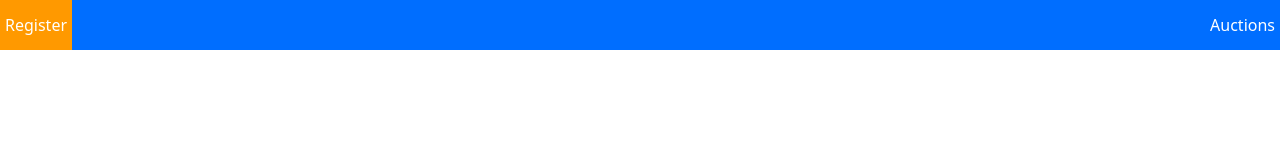
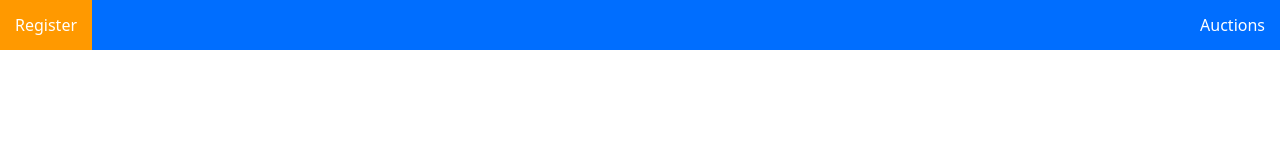
Before and after one commit to RobertDragoi/E-Bid, a React (Create React App) app in the folder client/: page / in a window 1280 px wide. Shown: the top 160 px of the page. Built offline with nearby package versions, Linux system fonts and the light colour scheme.

Commit message:
Improve navbar functionality

```diff
--- a/client/src/components/Navbar/Navbar.js
+++ b/client/src/components/Navbar/Navbar.js
@@ -1,14 +1,22 @@
 import React from "react";
 import { NavLink } from "react-router-dom";
+import { useSelector } from "react-redux";
 import "./Navbar.scss";
 const Navbar = () => {
+  const { isAuthenticated, user } = useSelector((state) => state.user);
   return (
     <div className="navbar-container">
       <div className="navbar-container-left">
         <div className="navbar-item">
-          <NavLink className="navbar-link" to="/register">
-            Register
-          </NavLink>
+          {isAuthenticated ? (
+            <NavLink className="navbar-link" to="/register">
+              {user?.name}
+            </NavLink>
+          ) : (
+            <NavLink className="navbar-link" to="/register">
+              Register
+            </NavLink>
+          )}
         </div>
       </div>
 
--- a/client/src/components/Navbar/Navbar.scss
+++ b/client/src/components/Navbar/Navbar.scss
@@ -19,8 +19,8 @@
   }
   &-item {
     width: 100%;
-    padding-left: 5px;
-    padding-right: 5px;
+    padding-left: 15px;
+    padding-right: 15px;
     height: 50px;
     display: flex;
     align-items: center;
```
